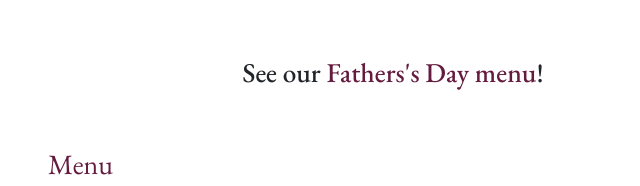
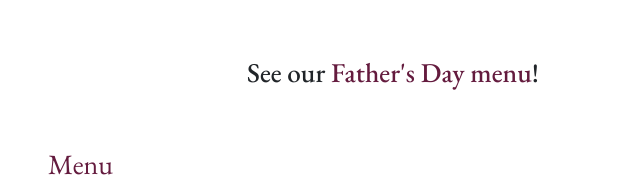
Before and after one commit to buttermilkweb/buttermilkweb.github.io, a plain HTML site: page menu.html in a window 1280 px wide. Shown: the part 201-387 px from the top of the page, 247-887 px from the left. Drawn offline with nearby package versions, Linux system fonts and the light colour scheme.

Commit message:
fixed typo

```diff
--- a/menu.html
+++ b/menu.html
@@ -58,7 +58,7 @@
         <a href="index.html"><img class="logo" src="assets/images/logos/Buttermilk_Bakeshop_Logo.gif"></a>
 
         <p class="index_menu_banner">
-          See our <a href="assets/menus/Buttermilk_Bakeshop_Fathers_Day_Menu_2019.pdf", target="_blank"> Fathers's Day menu</a>!
+          See our <a href="assets/menus/Buttermilk_Bakeshop_Fathers_Day_Menu_2019.pdf", target="_blank"> Father's Day menu</a>!
         </p>
 
 
```
